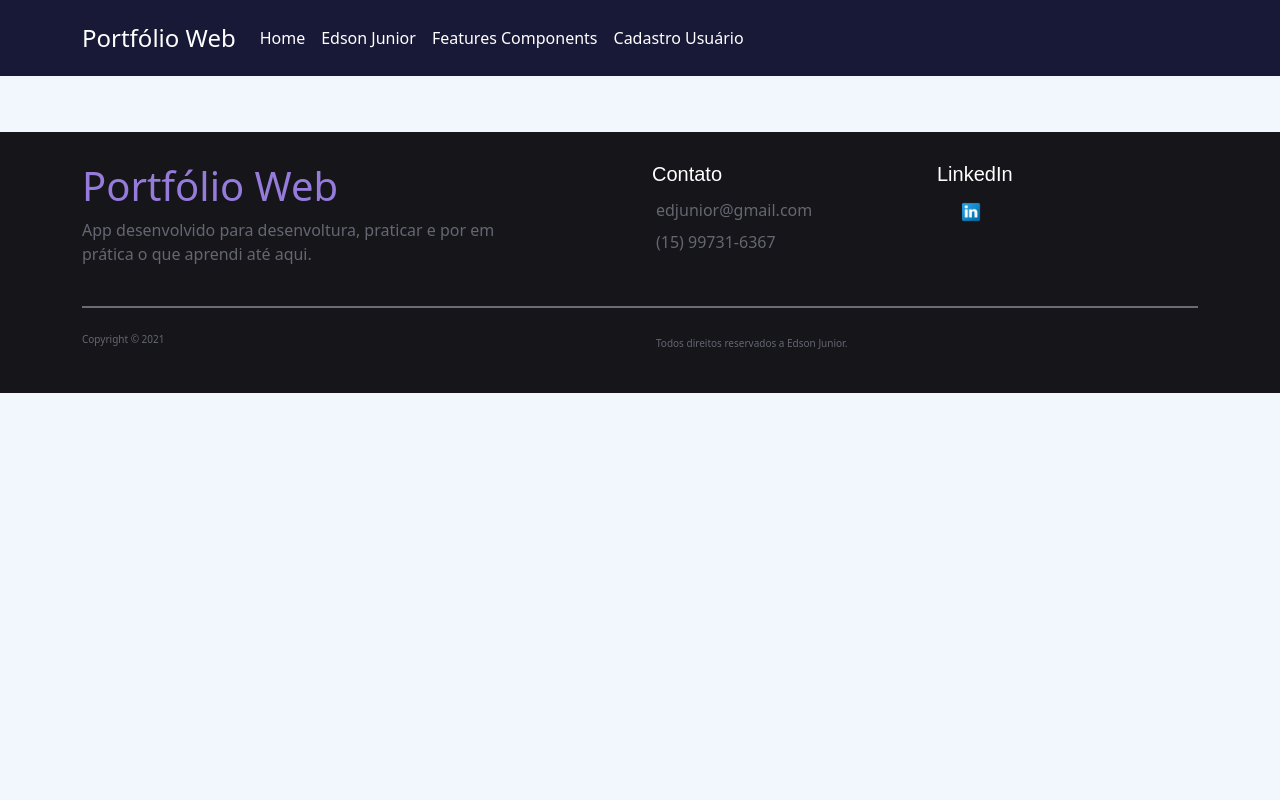
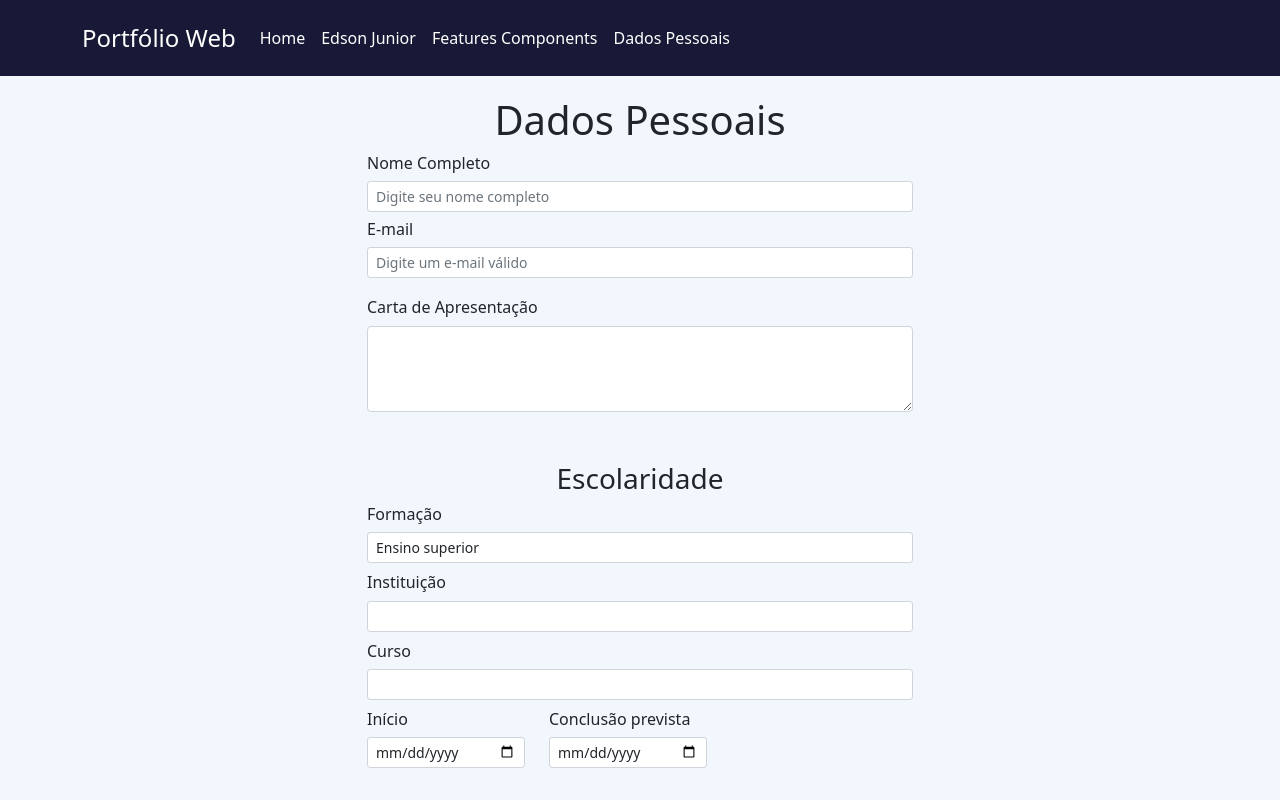
Before and after one commit to EdsonJunioor/PortifolioProject, an Angular app in the folder FrontEnd/Portifolio/: page /dadosPessoais in a window 1280 px wide. Before the commit this address led to /. Shown: the top 800 px of the page. Built offline with nearby package versions, Linux system fonts and the light colour scheme.

Commit message:
Tela de dados pessoais

```diff
--- a/FrontEnd/Portifolio/src/app/Components/Cadastro/CadastroUsuario/CadastroUsuario.component.ts
+++ /dev/null
@@ -1,15 +0,0 @@
-import { Component, OnInit } from '@angular/core';
-
-@Component({
-  selector: 'app-CadastroUsuario',
-  templateUrl: './CadastroUsuario.component.html',
-  styleUrls: ['./CadastroUsuario.component.css']
-})
-export class CadastroUsuarioComponent implements OnInit {
-
-  constructor() { }
-
-  ngOnInit() {
-  }
-
-}
--- a/FrontEnd/Portifolio/src/app/Components/Cadastro/CadastroUsuario/CadastroUsuario.component.html
+++ b/FrontEnd/Portifolio/src/app/Components/Cadastro/DadosPessoais/DadosPessoais.component.html
@@ -17,7 +17,38 @@
           <h6>Carta de Apresentação</h6>
           <textarea class="form-control" id="exampleFormControlTextarea1" rows="3"></textarea>
         </div>
-        <div class="form-group mt-20 text-center">
+        <div class="form-group mt-50 text-center">
+          <h3>Escolaridade</h3>
+        </div>
+        <div class="row mt-10">
+          <div class="form-group">
+            <h6 for="exampleFormControlSelect1">Formação</h6>
+            <select class="form-control form-control-sm">
+              <option>Ensino superior</option>
+            </select>
+          </div>
+          <div class="mt-10">
+            <h6>Instituição</h6>
+            <input class="form-control form-control-sm" type="text" placeholder="">
+          </div>
+          <div class="mt-10">
+            <h6>Curso</h6>
+            <input class="form-control form-control-sm" type="text" placeholder="">
+          </div>
+          <div class="row">
+            <div class="col-6 col-md-4 mt-10">
+              <h6>Início</h6>
+              <input class="form-control form-control-sm" type="date">
+            </div>
+            <div class="col-6 col-md-4 mt-10">
+              <h6>Conclusão prevista</h6>
+              <div >
+                <input class="form-control form-control-sm" type="date">
+              </div>
+            </div>
+          </div>
+        </div>
+        <div class="form-group mt-50 text-center">
           <h3>Experiência Profissional</h3>
         </div>
         <div class="mt-10">
--- /dev/null
+++ b/FrontEnd/Portifolio/src/app/Components/Cadastro/DadosPessoais/DadosPessoais.component.ts
@@ -0,0 +1,15 @@
+import { Component, OnInit } from '@angular/core';
+
+@Component({
+  selector: 'app-DadosPessoais',
+  templateUrl: './DadosPessoais.component.html',
+  styleUrls: ['./DadosPessoais.component.css']
+})
+export class DadosPessoaisComponent implements OnInit {
+
+  constructor() { }
+
+  ngOnInit() {
+  }
+
+}
--- a/FrontEnd/Portifolio/src/app/Components/SideMenu/SideMenu.component.html
+++ b/FrontEnd/Portifolio/src/app/Components/SideMenu/SideMenu.component.html
@@ -44,9 +44,8 @@
           <a class="nav-link color-txt" routerLink="/features" routerLinkActive="active">Features Components</a>
         </li>
         <li class="nav-item">
-          <a class="nav-link color-txt" routerLink="/cadastrarUsuario" routerLinkActive="active">Cadastro Usuário</a>
+          <a class="nav-link color-txt" routerLink="/dadosPessoais" routerLinkActive="active">Dados Pessoais</a>
         </li>
-
       </ul>
     </div>
   </div>
--- a/FrontEnd/Portifolio/src/app/app-routing.module.ts
+++ b/FrontEnd/Portifolio/src/app/app-routing.module.ts
@@ -1,13 +1,13 @@
 import { NgModule } from '@angular/core';
 import { RouterModule, Routes } from '@angular/router';
-import { CadastroUsuarioComponent } from './Components/Cadastro/CadastroUsuario/CadastroUsuario.component';
+import { DadosPessoaisComponent } from './Components/Cadastro/DadosPessoais/DadosPessoais.component';
 import { FeatureComponent } from './Components/Feature/Feature.component';
 import { HomeComponent } from './Components/Home/Home.component';
 import { UsuarioComponent } from './Components/Usuario/Usuario/Usuario.component';
 
 const routes: Routes = [                              //todas as rotas/componentes devem ser sitados aqui
   { path: 'home', component: HomeComponent},          //sintaxe para configuração de um outro componente criado no app
-  { path: 'cadastrarUsuario', component: CadastroUsuarioComponent},
+  { path: 'dadosPessoais', component: DadosPessoaisComponent},
   { path: 'usuario', component: UsuarioComponent},
   { path: 'features', component: FeatureComponent},
   { path: '', redirectTo: 'home', pathMatch:'full'},  // redirectTo redireciona para uma rota padrao quando nao esta em nenhuma outra rota do site
--- a/FrontEnd/Portifolio/src/app/app.module.ts
+++ b/FrontEnd/Portifolio/src/app/app.module.ts
@@ -11,7 +11,8 @@ import { FooterComponent } from './Components/Footer/Footer.component';
 import { FeatureComponent } from './Components/Feature/Feature.component';
 import { BsDropdownModule } from 'ngx-bootstrap/dropdown';
 import { BrowserAnimationsModule } from '@angular/platform-browser/animations';
-import { CadastroUsuarioComponent } from './Components/Cadastro/CadastroUsuario/CadastroUsuario.component';
+import { DadosPessoaisComponent } from './Components/Cadastro/DadosPessoais/DadosPessoais.component';
+
 
 
 
@@ -22,7 +23,7 @@ import { CadastroUsuarioComponent } from './Components/Cadastro/CadastroUsuario/
     SideMenuComponent,
     FooterComponent,
     FeatureComponent,
-    CadastroUsuarioComponent
+    DadosPessoaisComponent
   ],
   imports: [
     BrowserModule,
--- a/FrontEnd/Portifolio/src/styles.css
+++ b/FrontEnd/Portifolio/src/styles.css
@@ -16,6 +16,9 @@
 }
 .mt-30{
     margin-top: 30px;
+}
+.mt-50{
+    margin-top: 50px;
 }
 
 
```
Also changed, not shown: FrontEnd/Portifolio/src/app/Components/Cadastro/DadosPessoais/DadosPessoais.component.css (added).
